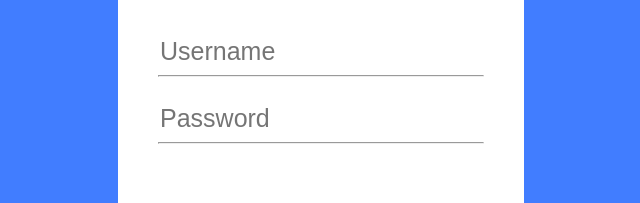
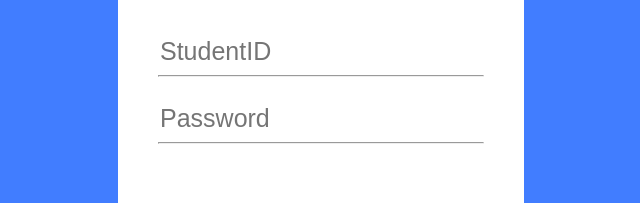
Before and after one commit to GuzmanCD37/Hackaton-November, a plain HTML site: page login.html in a window 1280 px wide. Shown: the part 283-486 px from the top of the page, 319-959 px from the left. Drawn offline with Linux system fonts and the light colour scheme.

Commit message:
Update login.html

```diff
--- a/login.html
+++ b/login.html
@@ -13,7 +13,7 @@
                 <h1 style="font-family:'Gill Sans', 'Gill Sans MT', Calibri, 'Trebuchet MS', sans-serif;">LOGIN</h1>
                 <form>
                     <br>
-                    <input class = "input-boxes" type="text" id="username" placeholder="Username">
+                    <input class = "input-boxes" type="text" id="student-id" placeholder="StudentID">
                     <hr>
                     <br>
                     <input class = "input-boxes" type="password" id="password" placeholder="Password">
```
